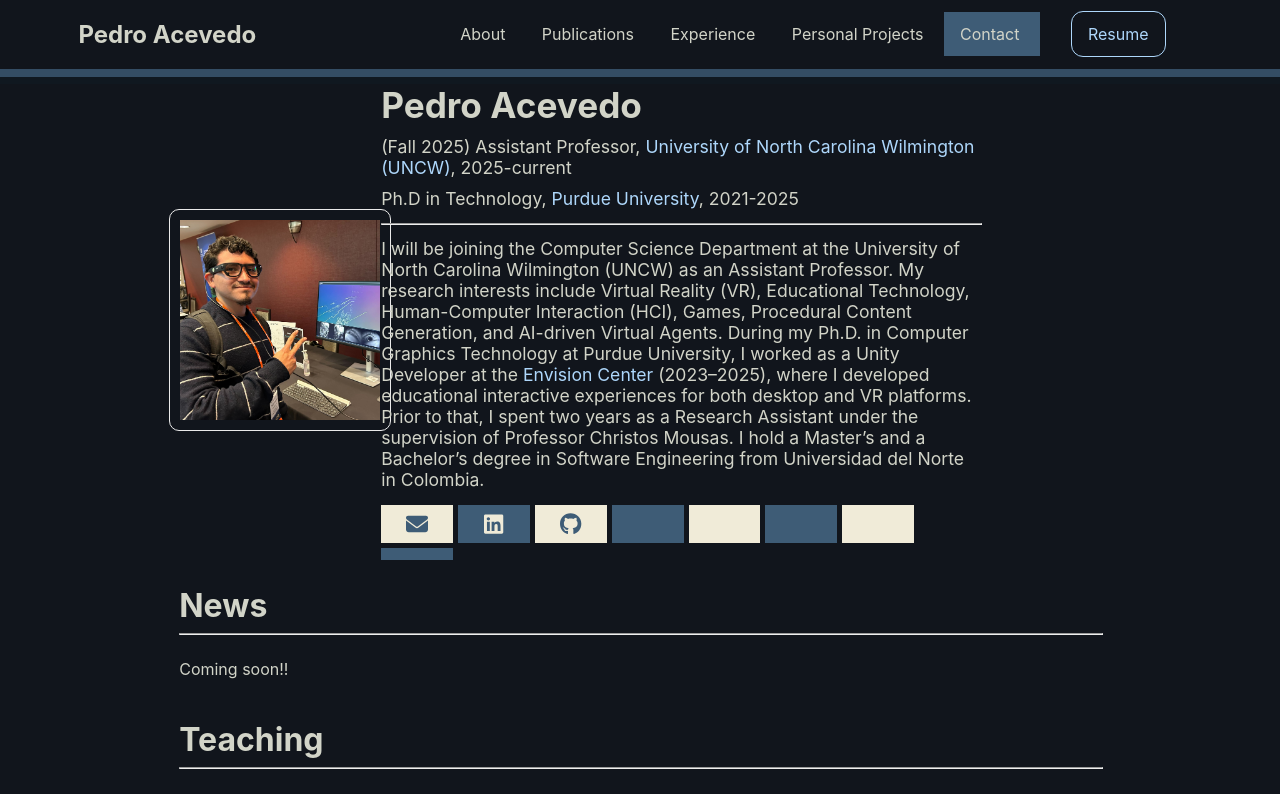
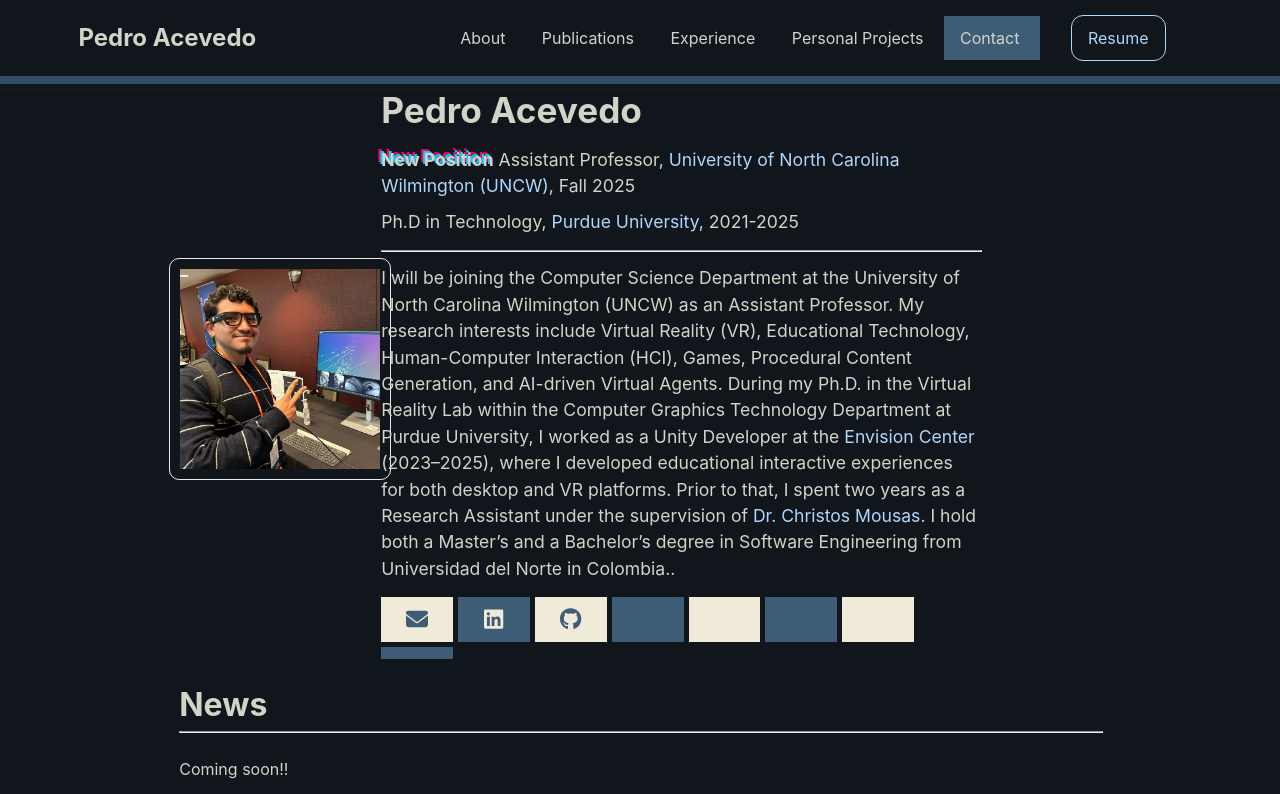
Before and after one commit to PedroAcevedo/my-portafolio, a Next.js app: page / in a window 1280 px wide. Shown: the top 794 px of the page. Built offline with nearby package versions, Linux system fonts and the light colour scheme.

Commit message:
styles refactor

```diff
--- a/components/About/About.js
+++ b/components/About/About.js
@@ -15,6 +15,7 @@
 const Line = styled.hr`${AboutStyles.line}`;
 const PText = styled.p`${AboutStyles.textItem}`;
 const H1Text = styled.h1`${AboutStyles.textItem}`;
+const ShadowText = styled.span`${AboutStyles.shadowDanceText}`;
 
 const About = () => {
 
@@ -46,14 +47,14 @@
                         Pedro Acevedo
                     </H1Text>
                     <PText>
-                        (Fall 2025) Assistant Professor, <Link href="https://uncw.edu/" target="_blank">University of North Carolina Wilmington (UNCW)</Link>, 2025-current
+                        <ShadowText>New Position</ShadowText> Assistant Professor, <Link href="https://uncw.edu/" target="_blank">University of North Carolina Wilmington (UNCW)</Link>, Fall 2025
                     </PText>
                     <PText>
                         Ph.D in Technology, <Link href="https://www.purdue.edu/" target="_blank">Purdue University</Link>, 2021-2025
                     </PText>
                     <Line></Line>
                     <PText>
-                        I will be joining the Computer Science Department at the University of North Carolina Wilmington (UNCW) as an Assistant Professor. My research interests include Virtual Reality (VR), Educational Technology, Human-Computer Interaction (HCI), Games, Procedural Content Generation, and AI-driven Virtual Agents. During my Ph.D. in Computer Graphics Technology at Purdue University, I worked as a Unity Developer at the <Link href="https://www.ecshowcase.com/" target="_blank">Envision Center</Link> (2023–2025), where I developed educational interactive experiences for both desktop and VR platforms. Prior to that, I spent two years as a Research Assistant under the supervision of Professor Christos Mousas. I hold a Master’s and a Bachelor’s degree in Software Engineering from Universidad del Norte in Colombia.
+                        I will be joining the Computer Science Department at the University of North Carolina Wilmington (UNCW) as an Assistant Professor. My research interests include Virtual Reality (VR), Educational Technology, Human-Computer Interaction (HCI), Games, Procedural Content Generation, and AI-driven Virtual Agents. During my Ph.D. in the Virtual Reality Lab within the Computer Graphics Technology Department at Purdue University, I worked as a Unity Developer at the <Link href="https://www.ecshowcase.com/" target="_blank">Envision Center</Link> (2023–2025), where I developed educational interactive experiences for both desktop and VR platforms. Prior to that, I spent two years as a Research Assistant under the supervision of <Link href="https://web.ics.purdue.edu/~cmousas/" target="_blank">Dr. Christos Mousas</Link>. I hold both a Master’s and a Bachelor’s degree in Software Engineering from Universidad del Norte in Colombia..
                     </PText>
                     <Social></Social>
                 </ColumnText>
--- a/components/About/About.styles.js
+++ b/components/About/About.styles.js
@@ -1,4 +1,13 @@
-import { css } from 'styled-components';
+import { css, keyframes } from 'styled-components';
+
+const shadowDance = keyframes`
+    0%, 100% {
+        text-shadow: 2px 2px 0 #ff005e, 4px 4px 0 #00d4ff;
+    }
+    50% {
+        text-shadow: -2px -2px 0 #00d4ff, -4px -4px 0 #ff005e;
+    }
+`
 
 const AboutStyles = {
     wrapper: css`
@@ -63,6 +72,11 @@
         color: white;
         width: 100%;
     `,
+    shadowDanceText: css`
+        font-weight: bold;
+        text-shadow: 2px 2px 0 #ff005e, 4px 4px 0 #00d4ff;
+        animation: ${shadowDance} 2s infinite;
+    `,
 };
 
 
--- a/components/GetInTouch/GetInTouch.styles.js
+++ b/components/GetInTouch/GetInTouch.styles.js
@@ -38,9 +38,9 @@
     `,
     button: css`
         display: inline;
-        color: #3E5C76;
+        color: #aed7fb;
         background-color: transparent;
-        border: 1px solid #3E5C76;
+        border: 1px solid #aed7fb;
         border-radius: 12px;
         padding: 1.3rem;
         line-height: 1;
--- a/styles/globals.css
+++ b/styles/globals.css
@@ -2,10 +2,10 @@
 body {
   padding: 0;
   margin: 0;
-  font-family: -apple-system, BlinkMacSystemFont, Segoe UI, Roboto, Oxygen,
-    Ubuntu, Cantarell, Fira Sans, Droid Sans, Helvetica Neue, sans-serif;
+  font-family: -apple-system, ".SFNSText-Regular", "San Francisco", "Roboto", "Segoe UI", "Helvetica Neue", "Lucida Grande", Arial, sans-serif;
   background-color: #11151C;
   color: #D2D4C8;
+  line-height: 1.5;
 }
 
 a {
```
